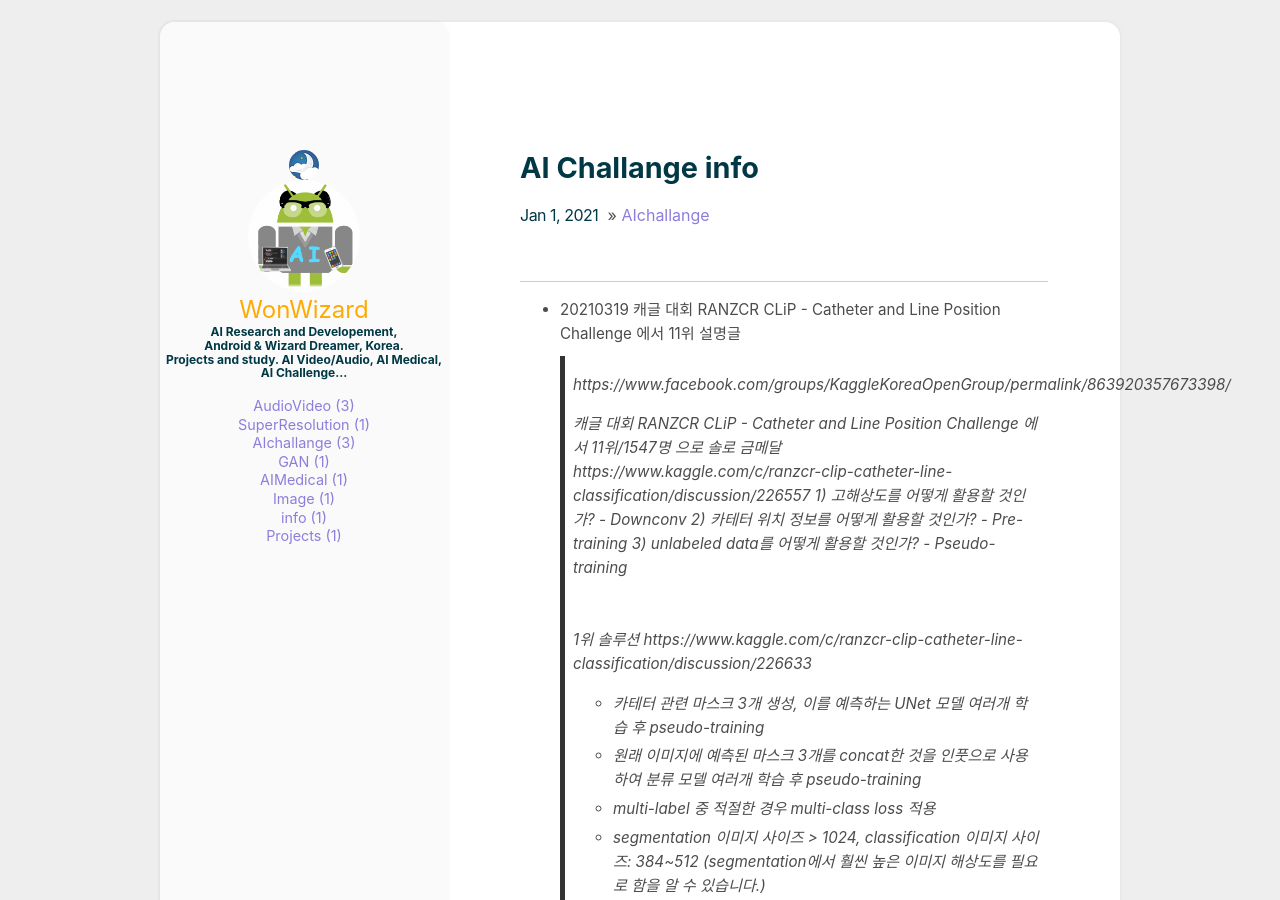
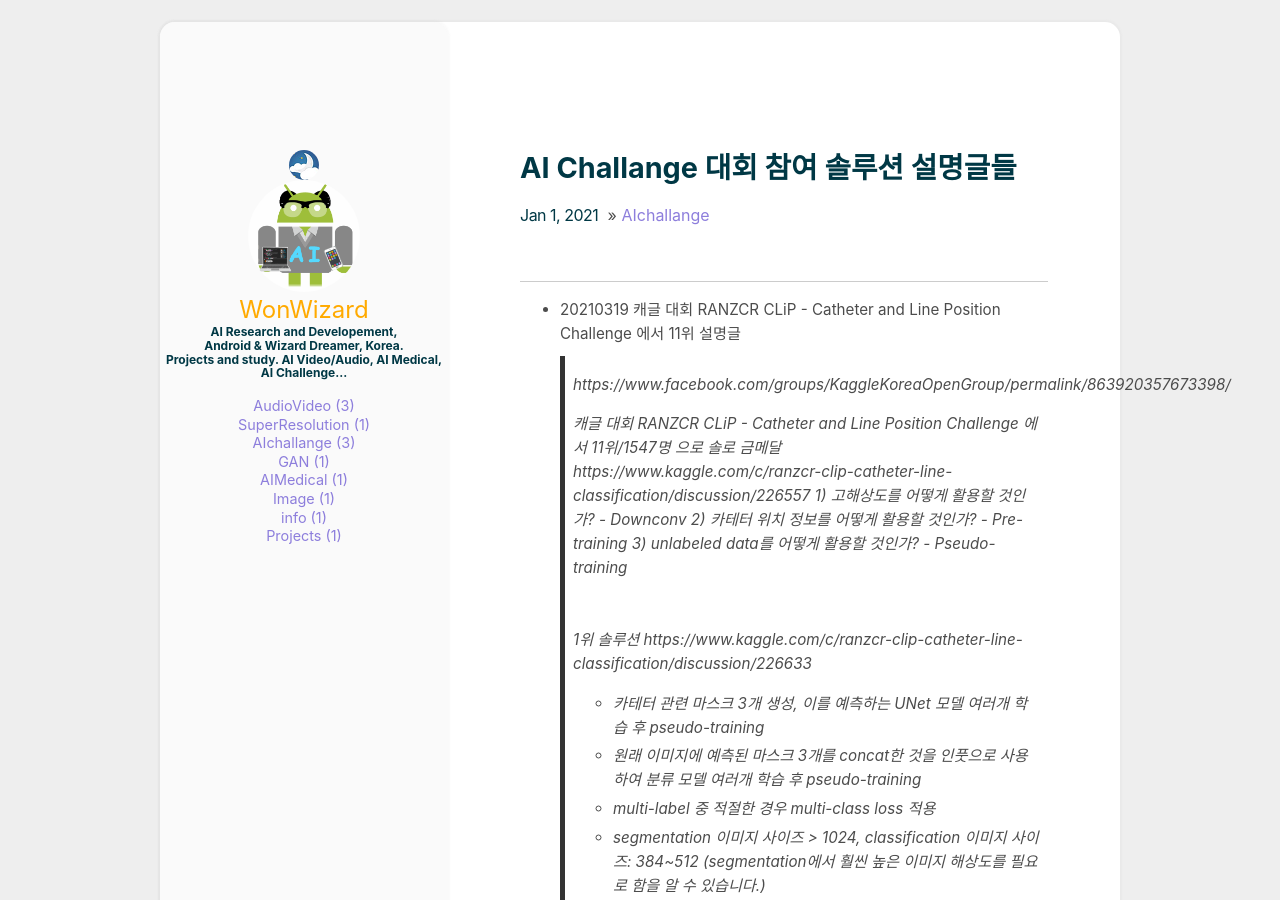
Before and after one commit to wonwizard/wonwizard.github.io, a Jekyll site: the page built from _posts/2021-01-01-AIchallanges_info.md, in a window 1280 px wide and 900 px high. Built offline with Jekyll 4.4.1, drawn with Linux system fonts in a browser that asks for light colours.

Commit message:
Update 2021-01-01-AIchallanges_info.md

```diff
--- a/_posts/2021-01-01-AIchallanges_info.md
+++ b/_posts/2021-01-01-AIchallanges_info.md
@@ -1,5 +1,5 @@
 ---
-title: AI Challange info
+title: AI Challange 대회 참여 솔루션 설명글들
 categories: [AIchallange]
 comments: true
 ---
```
